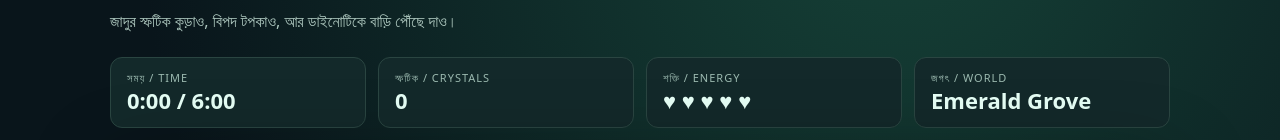
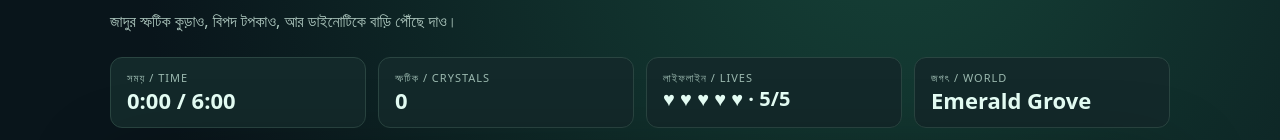
Before and after one commit to MdMortuzaHossain/dino-run, a plain HTML site: page dist/crystal-rush/index.html in a window 1280 px wide. Shown: the part 143-283 px from the top of the page. Drawn offline with Linux system fonts and the light colour scheme.

Commit message:
Show all five lifelines with remaining count and empty hearts

```diff
--- a/dist/crystal-rush/index.html
+++ b/dist/crystal-rush/index.html
@@ -5,7 +5,7 @@
 </style>
 <main><header><div><div class="eyebrow">A LITTLE DINO. A BIG ADVENTURE.</div><h1>Dino <span>Crystal Rush</span></h1></div><div class="badge">৬ মিনিট • ৫ জগৎ • অসংখ্য লাফ</div></header>
 <p>জাদুর স্ফটিক কুড়াও, বিপদ টপকাও, আর ডাইনোটিকে বাড়ি পৌঁছে দাও।</p>
-<div class="hud"><div class="stat"><small>সময় / TIME</small><b id="time">0:00 / 6:00</b></div><div class="stat"><small>স্ফটিক / CRYSTALS</small><b id="score">0</b></div><div class="stat"><small>শক্তি / ENERGY</small><b id="hp">♥ ♥ ♥ ♥ ♥</b></div><div class="stat"><small>জগৎ / WORLD</small><b id="world">Emerald Grove</b></div></div>
+<div class="hud"><div class="stat"><small>সময় / TIME</small><b id="time">0:00 / 6:00</b></div><div class="stat"><small>স্ফটিক / CRYSTALS</small><b id="score">0</b></div><div class="stat"><small>লাইফলাইন / LIVES</small><b id="hp" style="font-size:clamp(12px,2vw,20px)">♥ ♥ ♥ ♥ ♥ · 5/5</b></div><div class="stat"><small>জগৎ / WORLD</small><b id="world">Emerald Grove</b></div></div>
 <div class="arena"><canvas id="game" width="1000" height="420" aria-label="Dinosaur runner. Use Space to jump, Down to duck, and P to pause."></canvas><div class="overlay" id="overlay"><div class="panel"><div class="eyebrow">THE CRYSTAL TRAIL</div><h2 id="title">ছোট্ট ডাইনোর বড় অভিযান</h2><p id="message">Space / ↑ দিয়ে লাফ, আবার চাপলে ডাবল জাম্প। ↓ ধরে নিচু হও। ৫টি জগৎ পেরিয়ে ৬ মিনিটে বাড়ি পৌঁছাও। শক্তি শেষ হলেও checkpoint থেকে আবার খেলতে পারবে।</p><button id="start">অভিযান শুরু →</button></div></div><div class="progress"><i id="progress"></i></div></div>
 <div class="controls"><div><button id="jump">↑ লাফ / Jump</button><button id="duck" class="secondary">↓ নিচু / Duck</button></div><div><button id="pause" class="secondary">Ⅱ বিরতি</button><button id="sound" class="secondary" aria-pressed="false">♪ Sound off</button></div></div>
 <div class="status" id="status" aria-live="polite">সেরা স্কোর: <span id="best">0</span> • প্রস্তুত?</div>
@@ -150,7 +150,7 @@ ctx.fillStyle='#b7fa7f';ctx.fillRect(0,ducking?-24:-42,29,ducking?20:34);ctx.fil
 ctx.fillStyle='#102b28';ctx.fillRect(35,ducking?-22:-50,5,5);ctx.fillRect(31,ducking?-9:-34,15,3);
 ctx.fillStyle='#b7fa7f';let run=s?.phase==='running'&&s.y===0?Math.sin(t*18)*5:0;ctx.fillRect(2,-9,7,10+run);ctx.fillRect(20,-9,7,10-run);ctx.restore();
 for(const p of s?.particles||[]){ctx.globalAlpha=p.life/.6;ctx.fillStyle=p.color;ctx.fillRect(p.x,p.y,5,5)}ctx.globalAlpha=1;
-$('time').textContent=Math.floor(t/60)+':'+String(Math.floor(t%60)).padStart(2,'0')+(s?.endless?' ∞':' / 6:00');$('world').textContent=w[0];$('score').textContent=Math.floor(s?.score||0);$('hp').textContent='♥ '.repeat(s?.hp??5);$('progress').style.width=Math.min(100,t/360*100)+'%';
+$('time').textContent=Math.floor(t/60)+':'+String(Math.floor(t%60)).padStart(2,'0')+(s?.endless?' ∞':' / 6:00');$('world').textContent=w[0];$('score').textContent=Math.floor(s?.score||0);const lives=Math.max(0,Math.min(5,s?.hp??5));$('hp').textContent='♥ '.repeat(lives)+'♡ '.repeat(5-lives)+'· '+lives+'/5';$('hp').setAttribute('aria-label',lives+' of 5 lives remaining');$('progress').style.width=Math.min(100,t/360*100)+'%';
 if(s)$('status').textContent='সেরা: '+best+' • Checkpoint '+Math.floor(s.checkpoint/72)+' / 4'+(s.shield>0?' • Shield '+Math.ceil(s.shield)+'s':'')+(s.magnet>0?' • Magnet '+Math.ceil(s.magnet)+'s':'')+(s.combo>=10?' • Combo bonus!':'');
 }
 let last=0;function frame(now){let dt=Math.min(.033,(now-last)/1000||0);last=now;update(dt);draw();requestAnimationFrame(frame)}requestAnimationFrame(frame);
```
